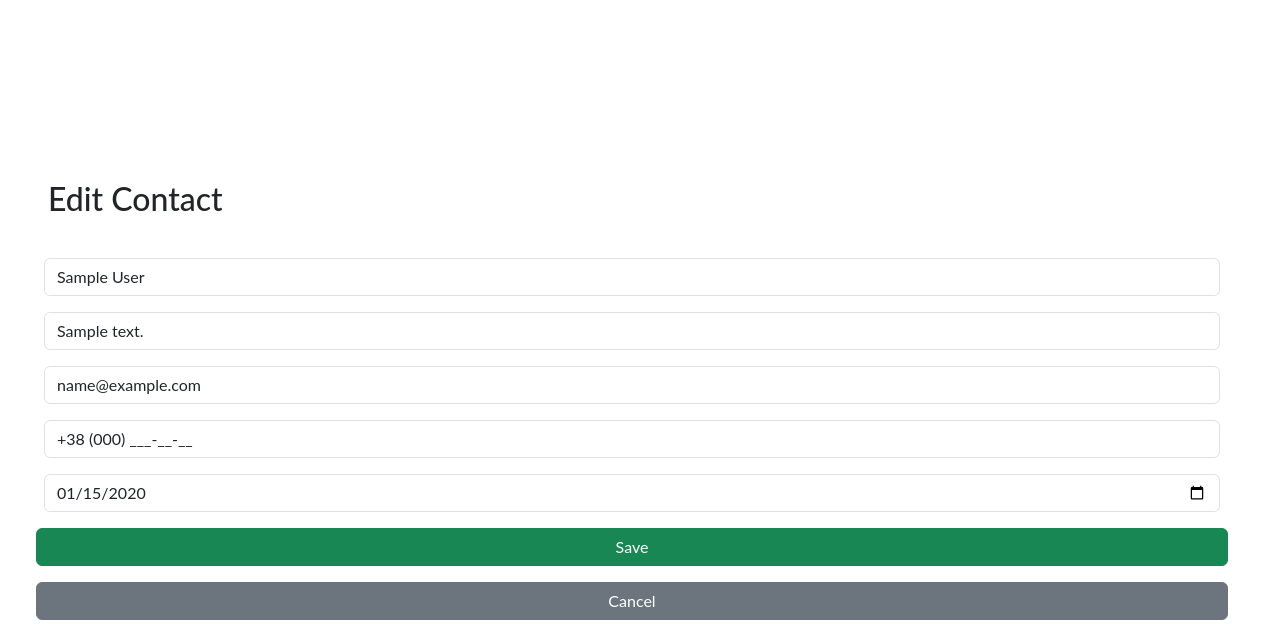
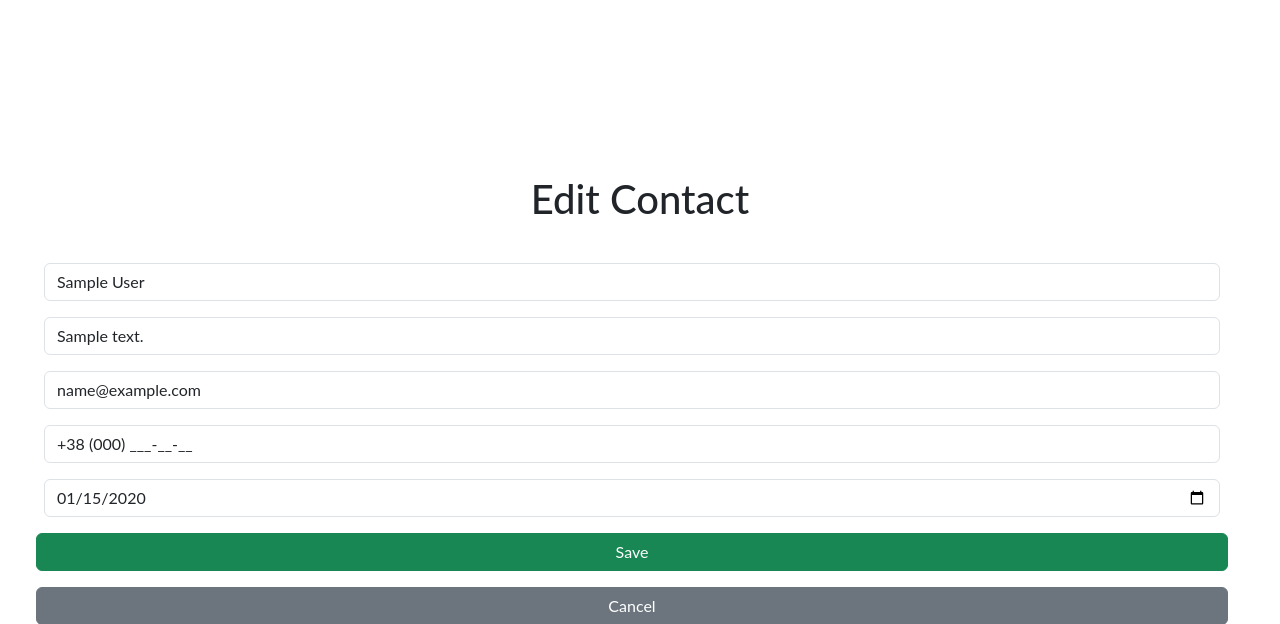
Before and after one commit to YuraIvasiutyn/GO-IT-ContactProject, a Django app: page /contact_app/edit_contact/1 in a window 1280 px wide. Shown: the top 624 px of the page. Run offline with Django 5.2, Linux system fonts and the light colour scheme; tables that the repository leaves empty hold one stand-in row (values such as "Sample post").

Commit message:
add contact

```diff
--- a/basic_project/contact_app/models.py
+++ b/basic_project/contact_app/models.py
@@ -2,12 +2,6 @@ from django.db import models
 
 # Create your models here.
 
-
-# Зберігати контакти з іменами, адресами, номерами телефонів, email та днями народження до книги контактів;
-# Виводити список контактів, у яких день народження через задану кількість днів від поточної дати;
-# Перевіряти правильність введеного номера телефону та email під час створення або редагування запису та повідомляти користувача у разі некоректного введення;
-# Здійснювати пошук контактів серед контактів книги;
-# Редагувати та видаляти записи з книги контактів;
 
 
 class Contact(models.Model):
--- a/basic_project/contact_app/static/contact_app/css/style.css
+++ b/basic_project/contact_app/static/contact_app/css/style.css
@@ -11,8 +11,3 @@ align-items: center;
     font-size: 16px;
     line-height: 1.6;
 }
-
-h1{
-        font-weight: 400;
-        font-size: 100px;
-        line-height: 1;}
--- a/basic_project/contact_app/templates/contact_app/delete_confirm.html
+++ b/basic_project/contact_app/templates/contact_app/delete_confirm.html
@@ -1,7 +1,7 @@
 {% extends "contact_app/base.html" %}
 {% block content %}
 
-    <h2>Confirm Deletion</h2>
+<h1 class="text-center">{{ title }}</h1>
     <p>Are you sure you want to delete <strong>{{ contact.full_name }}</strong>?</p>
     <form method="post" action="{% url 'contact_app:delete_confirm' contact.pk %}"
           class="d-flex jastify-content-center gap-2 ">
--- a/basic_project/contact_app/templates/contact_app/edit_contact.html
+++ b/basic_project/contact_app/templates/contact_app/edit_contact.html
@@ -1,7 +1,7 @@
 {% extends "contact_app/base.html" %}
 {% block content %}
 
-<h2>{{ title }}</h2>
+<h1 class="text-center">{{ title }}</h1>
 <form method="post" class="row g-3">
     {% csrf_token %}
     <div>
```
Lines whose indentation alone changed are shown as unchanged.
